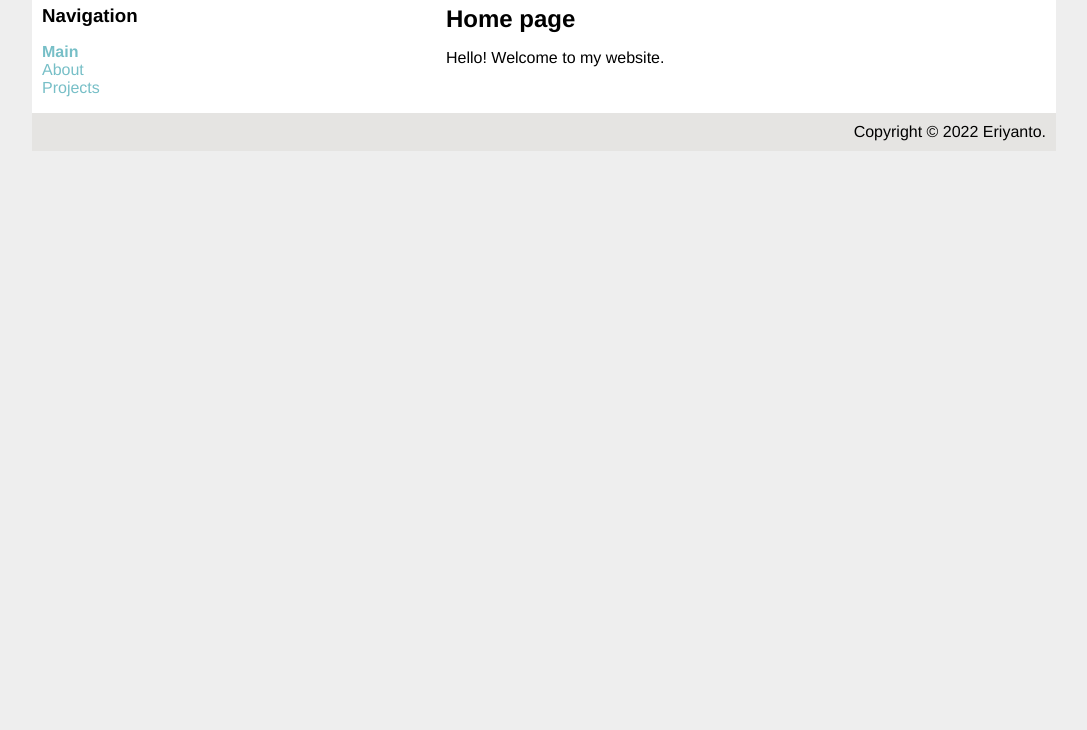
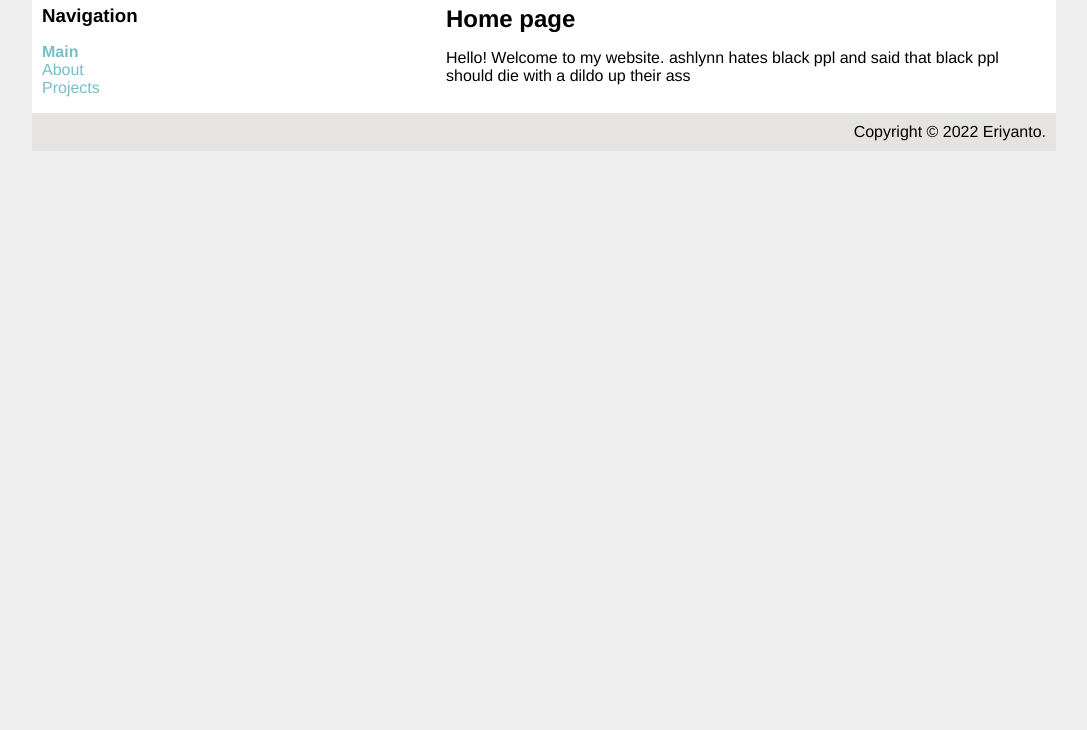
Before and after one commit to Erilanduo/EP1000, a plain HTML site: page index.html in a window 1280 px wide. Shown: the part 70-800 px from the top of the page, without its empty margins (96-1183 px from the left). Drawn offline with Linux system fonts and the light colour scheme.

Commit message:
Update index.html

```diff
--- a/index.html
+++ b/index.html
@@ -20,7 +20,7 @@
 
   		<div id="main">
 <h2>Home page</h2>
-<p>Hello! Welcome to my website.</p>
+<p>Hello! Welcome to my website. ashlynn hates black ppl and said that black ppl should die with a dildo up their ass</p>
   		</div>
   	</div>
   		<div id="footer">
```
